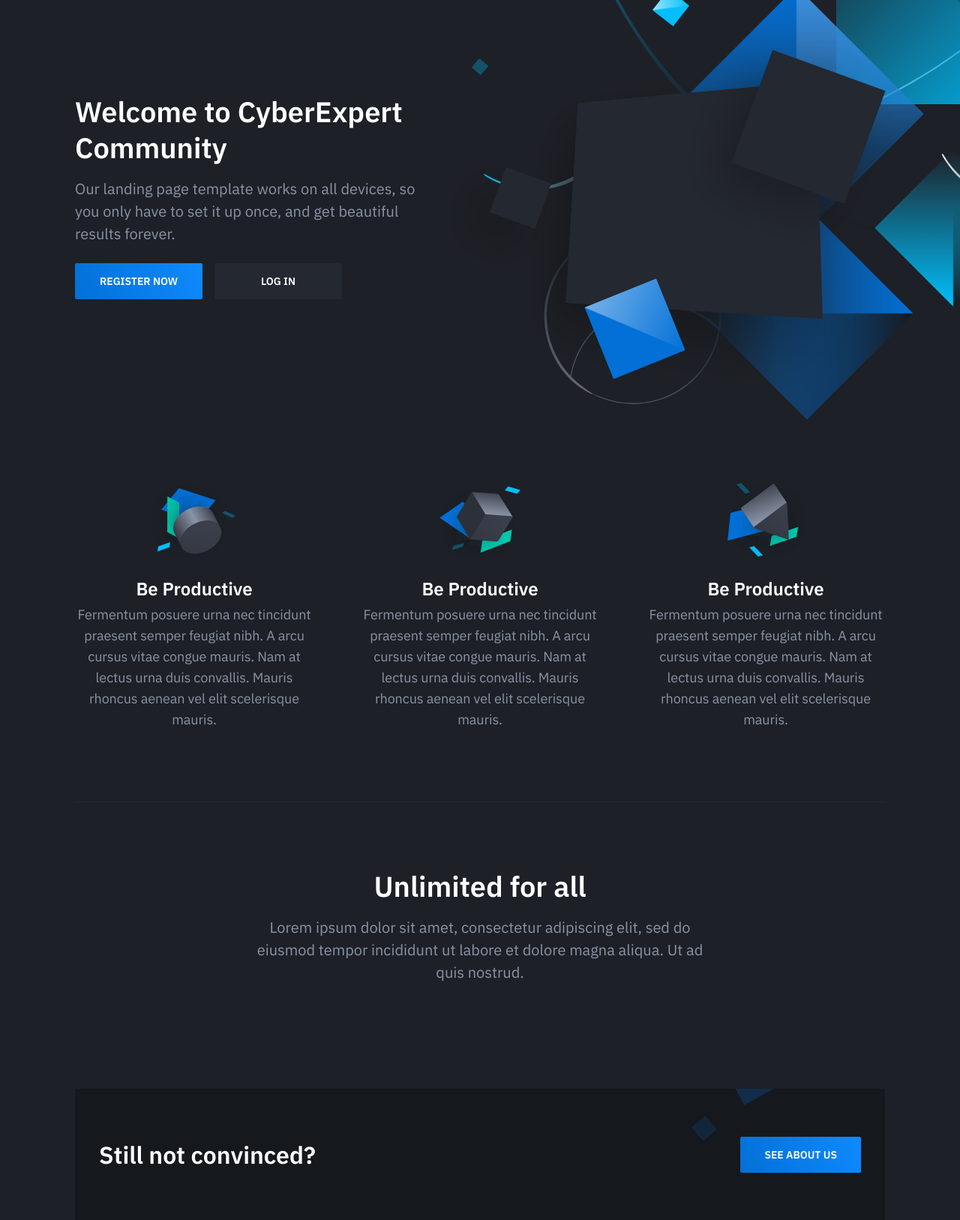
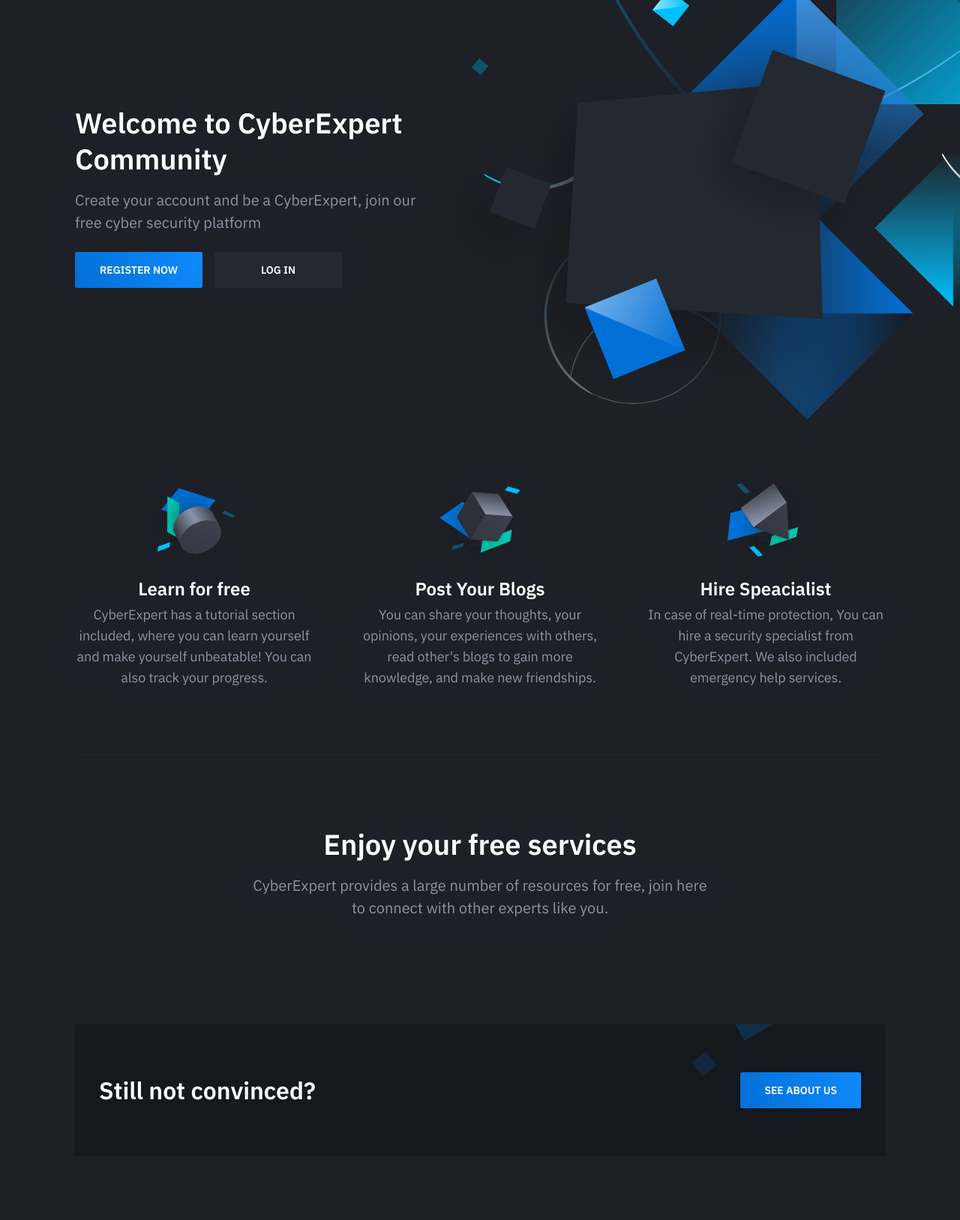
Before and after one commit to BitMavrick/CyberExpert, a Django app: page / in a window 1280 px wide. Shown: the top 1627 px of the page at 75% size. Run offline with Django 3.2, Linux system fonts and the light colour scheme; some libraries are stand-ins or nearby versions.

Commit message:
update 2.0

```diff
--- a/blog/templates/blog/home.html
+++ b/blog/templates/blog/home.html
@@ -155,7 +155,7 @@
                     <div class="hero-inner">
 						<div class="hero-copy">
 	                        <h2 class="hero-title mt-0">Welcome to CyberExpert Community</h2>
-	                        <p class="hero-paragraph">Our landing page template works on all devices, so you only have to set it up once, and get beautiful results forever.</p>
+	                        <p class="hero-paragraph">Create your account and be a CyberExpert, join our free cyber security platform</p>
 	                        <div class="hero-cta"><a class="button button-primary" href="{% url 'register' %}">Register now</a><a class="button" href="{% url 'login' %}">Log in</a></div>
 						</div>
 						<div class="hero-figure anime-element">
@@ -186,8 +186,8 @@
                                     <div class="feature-icon">
 										<img src="{% static 'dist/images/feature-icon-01.svg' %}" alt="Feature 01">
                                     </div>
-                                    <h4 class="feature-title mt-24">Be Productive</h4>
-                                    <p class="text-sm mb-0">Fermentum posuere urna nec tincidunt praesent semper feugiat nibh. A arcu cursus vitae congue mauris. Nam at lectus urna duis convallis. Mauris rhoncus aenean vel elit scelerisque mauris.</p>
+                                    <h4 class="feature-title mt-24">Learn for free</h4>
+                                    <p class="text-sm mb-0">CyberExpert has a tutorial section included, where you can learn yourself and make yourself unbeatable! You can also track your progress.</p>
                                 </div>
                             </div>
 							<div class="feature text-center is-revealing">
@@ -195,8 +195,8 @@
                                     <div class="feature-icon">
 										<img src="{% static 'dist/images/feature-icon-02.svg' %}" alt="Feature 02">
                                     </div>
-                                    <h4 class="feature-title mt-24">Be Productive</h4>
-                                    <p class="text-sm mb-0">Fermentum posuere urna nec tincidunt praesent semper feugiat nibh. A arcu cursus vitae congue mauris. Nam at lectus urna duis convallis. Mauris rhoncus aenean vel elit scelerisque mauris.</p>
+                                    <h4 class="feature-title mt-24">Post Your Blogs</h4>
+                                    <p class="text-sm mb-0">You can share your thoughts, your opinions, your experiences with others, read other's blogs to gain more knowledge, and make new friendships.</p>
                                 </div>
                             </div>
                             <div class="feature text-center is-revealing">
@@ -204,8 +204,8 @@
                                     <div class="feature-icon">
 										<img src="{% static 'dist/images/feature-icon-03.svg' %}" alt="Feature 03">
                                     </div>
-                                    <h4 class="feature-title mt-24">Be Productive</h4>
-                                    <p class="text-sm mb-0">Fermentum posuere urna nec tincidunt praesent semper feugiat nibh. A arcu cursus vitae congue mauris. Nam at lectus urna duis convallis. Mauris rhoncus aenean vel elit scelerisque mauris.</p>
+                                    <h4 class="feature-title mt-24">Hire Speacialist</h4>
+                                    <p class="text-sm mb-0">In case of real-time protection, You can hire a security specialist from CyberExpert. We also included emergency help services.</p>
                                 </div>
                             </div>
                         </div>
@@ -217,8 +217,8 @@
                 <div class="container-sm">
                     <div class="pricing-inner section-inner">
                         <div class="pricing-header text-center">
-                            <h2 class="section-title mt-0">Unlimited for all</h2>
-                            <p class="section-paragraph mb-0">Lorem ipsum dolor sit amet, consectetur adipiscing elit, sed do eiusmod tempor incididunt ut labore et dolore magna aliqua. Ut ad quis nostrud.</p>
+                            <h2 class="section-title mt-0">Enjoy your free services</h2>
+                            <p class="section-paragraph mb-0">CyberExpert provides a large number of resources for free, join here to connect with other experts like you.</p>
                         </div>
 
                     </div>
```
